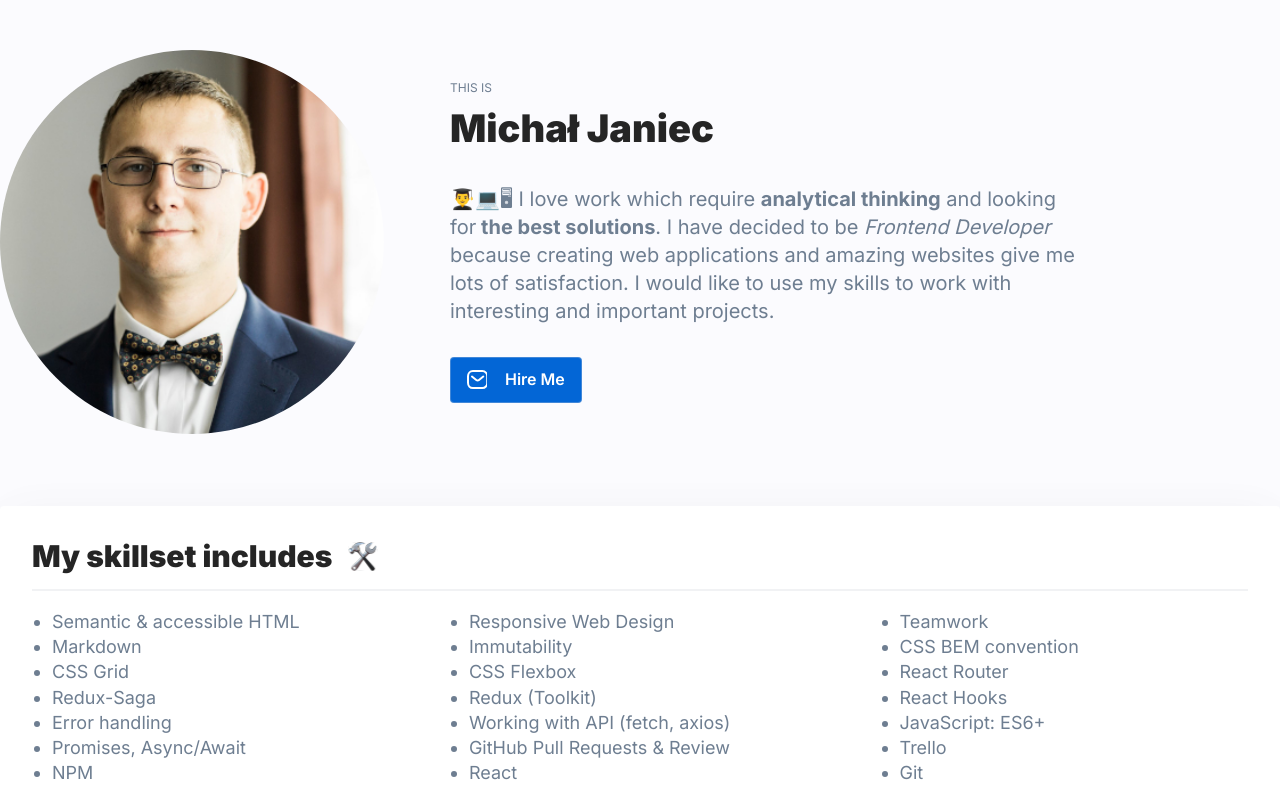
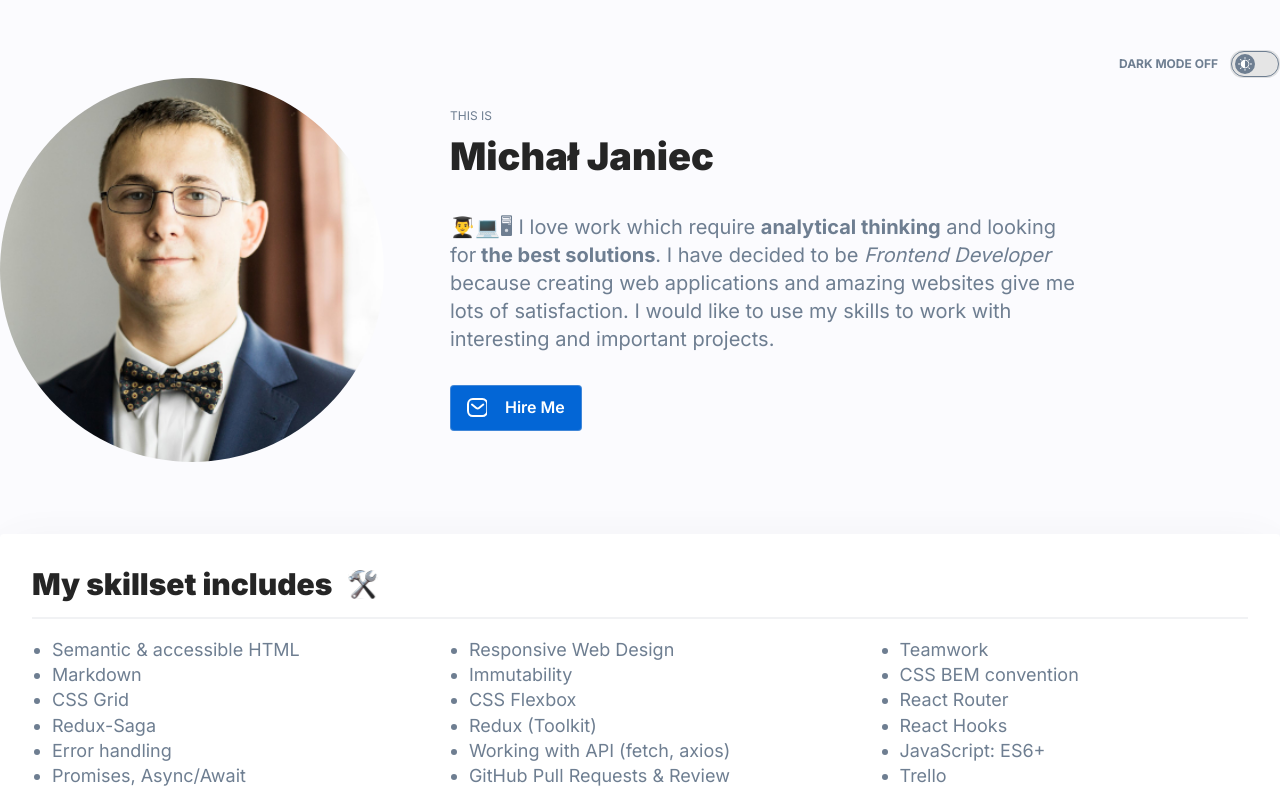
Before and after one commit to JaniecMichal/PersonalHomepage, a React (Create React App) app: page / in a window 1280 px wide. Shown: the top 791 px of the page. Built offline with nearby package versions, Linux system fonts and the light colour scheme.

Commit message:
Added ButtonWrapper with ToggleModeButton to rendering

```diff
--- a/src/App.js
+++ b/src/App.js
@@ -6,10 +6,12 @@ import skillset from "./skillset";
 import skillsToLearn from "./skillsToLearn";
 import tools from "./images/tools.svg";
 import rocket from "./images/rocket.svg";
+import ButtonWraper from "./ButtonWraper";
 
 function App() {
   return (
     <Container>
+      <ButtonWraper />
       <MainHeader />
       <Section
         sectionTitle={"My skillset includes"}
```
